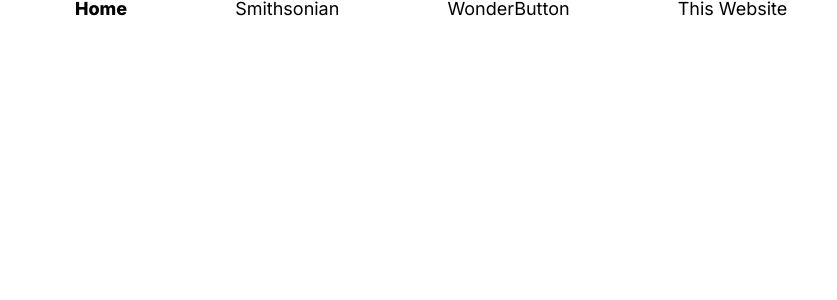
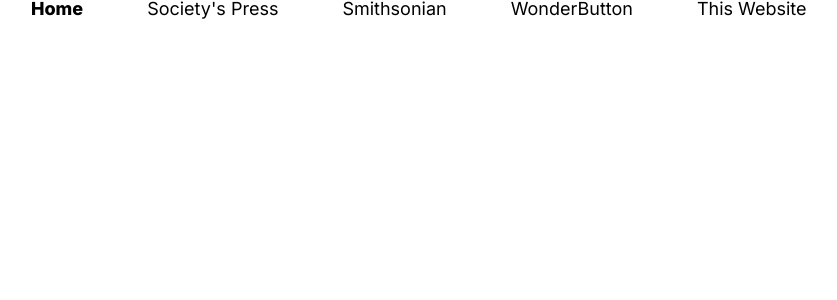
Before and after one commit to louis-driver/louisd-personal-site, a React (Vite) app: page /mobileRouting in a window 1280 px wide. Shown: the top 300 px of the page, without its empty margins (33-870 px from the left). Built offline with nearby package versions, Linux system fonts and the light colour scheme; a web font is replaced by a local one.

Commit message:
Update navigation

```diff
--- a/src/components/Navbar.tsx
+++ b/src/components/Navbar.tsx
@@ -39,6 +39,7 @@ function Navbar() {
                     <Link to={"/"}><Logo /></Link>
                     <ul className="nav-links">
                         <li className="nav-link"><Link to={"/"}>Home</Link></li>
+                        <li className="nav-link"><Link to={"/societys-press"}>Society's Press</Link></li>
                         <li className="nav-link"><Link to={"/smithsonian"}>Smithsonian</Link></li>
                         <li className="nav-link"><Link to={"/wonderbutton"}>WonderButton</Link></li>
                         <li className="nav-link"><Link to={"/louisd"}>This Website</Link></li>
--- a/src/pages/MobileRouting.tsx
+++ b/src/pages/MobileRouting.tsx
@@ -6,6 +6,7 @@ function MobileRouting() {
         <main>
             <ul className="nav-links">
                 <li className="nav-link"><Link to={"/"}>Home</Link></li>
+                <li className="nav-link"><Link to={"/societys-press"}>Society's Press</Link></li>
                 <li className="nav-link"><Link to={"/smithsonian"}>Smithsonian</Link></li>
                 <li className="nav-link"><Link to={"/wonderbutton"}>WonderButton</Link></li>
                 <li className="nav-link"><Link to={"/louisd"}>This Website</Link></li>
--- a/src/styles/App.css
+++ b/src/styles/App.css
@@ -39,7 +39,7 @@
     mix-blend-mode: multiply;
     background-repeat: repeat;
     pointer-events: none;
-    background-image: url("/public/textured-paper.jpg");
+    background-image: url("/textured-paper.jpg");
     opacity: 30%;
 }
 
--- a/src/styles/NavBar.css
+++ b/src/styles/NavBar.css
@@ -20,9 +20,8 @@ nav {
 }
 
 .nav-link a {
-    margin-left: 6em;
+    margin-left: 5vw;
     text-decoration: none;
-
     color: var(--color-primary);
 }
 
```
